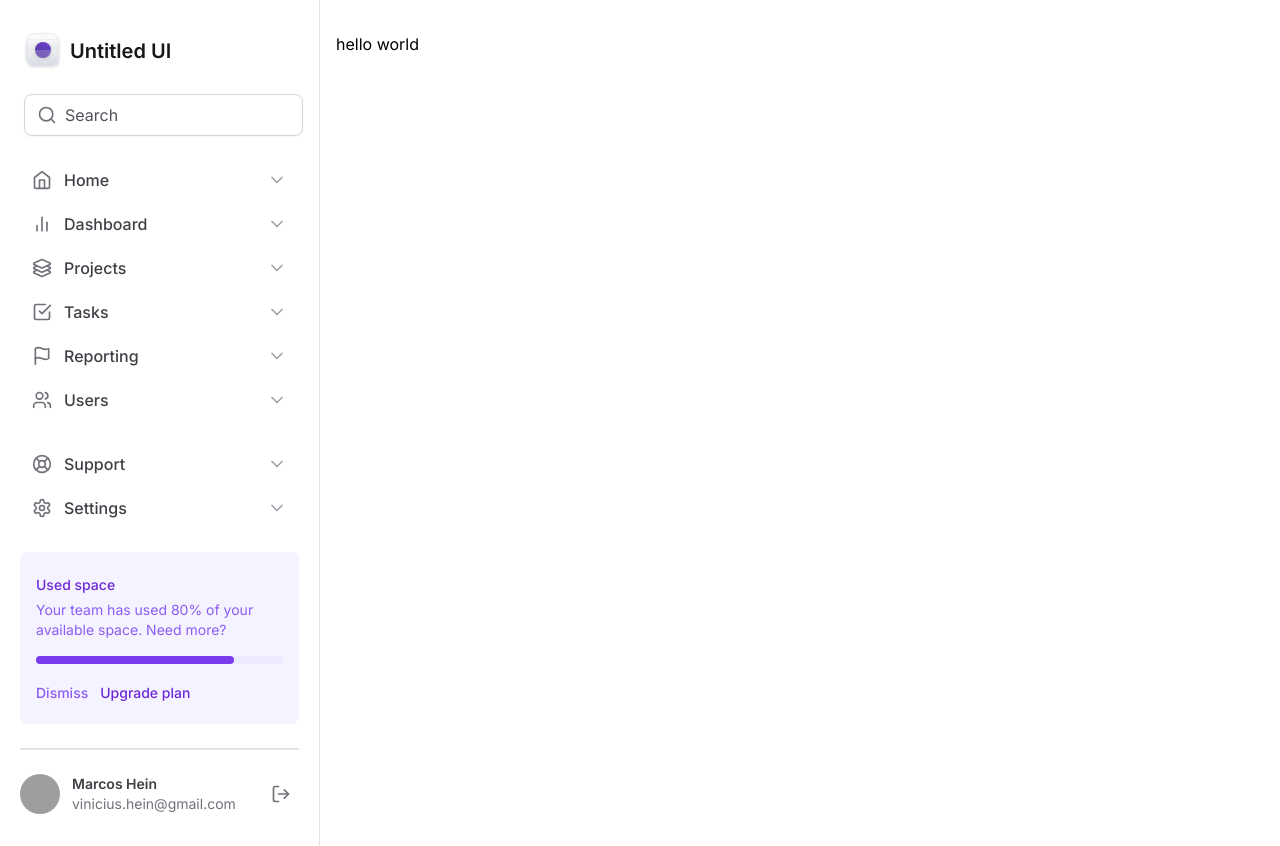
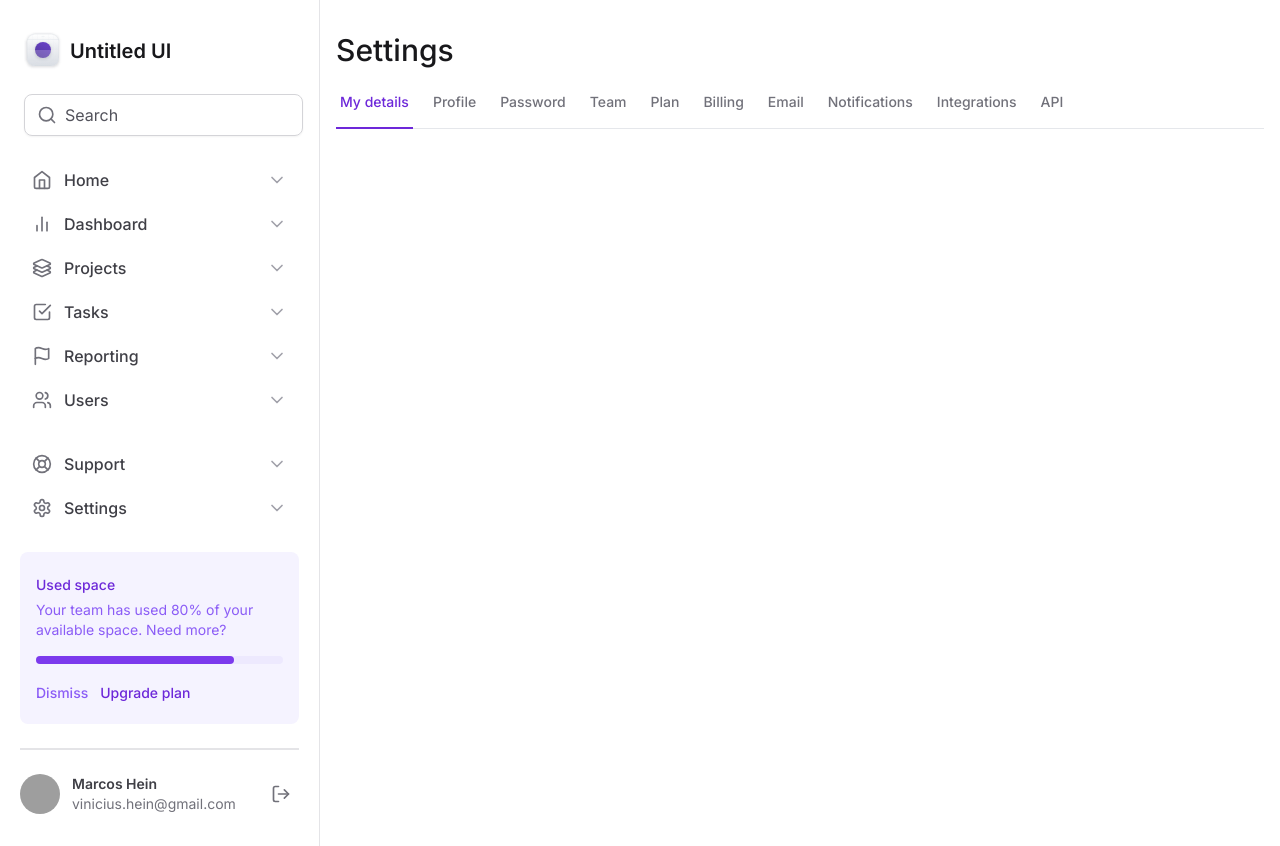
Before and after one commit to marcos-hein/tailwind-next, a Next.js app: page / in a window 1280 px wide. Built offline with nearby package versions, Linux system fonts and the light colour scheme; grey boxes are pictures that could not be loaded.

Commit message:
feat: create tabs

```diff
--- a/package.json
+++ b/package.json
@@ -9,6 +9,7 @@
     "lint": "next lint"
   },
   "dependencies": {
+    "@radix-ui/react-tabs": "^1.0.4",
     "lucide-react": "^0.291.0",
     "next": "14.0.0",
     "react": "^18",
--- a/src/app/page.tsx
+++ b/src/app/page.tsx
@@ -1,3 +1,10 @@
+import { SettingsTabs } from "../components/SettingsTabs";
+
 export default function Home() {
-  return <h1>hello world</h1>;
+  return (
+    <>
+      <h1 className="text-3xl font-medium text-zinc-900">Settings</h1>
+      <SettingsTabs />
+    </>
+  );
 }
--- /dev/null
+++ b/src/components/SettingsTabs/TabItem.tsx
@@ -0,0 +1,22 @@
+import * as Tabs from "@radix-ui/react-tabs";
+
+export interface TabItemProps {
+  value: string;
+  title: string;
+  isSelected?: boolean;
+}
+
+export function TabItem({ value, title, isSelected = false }: TabItemProps) {
+  return (
+    <Tabs.Trigger
+      value={value}
+      className="relative px-1 pb-4 text-sm font-medium text-zinc-500 hover:text-zinc-700 data-[state=active]:text-violet-700"
+    >
+      <span>{title}</span>
+
+      {isSelected && (
+        <div className="absolute -bottom-px left-0 right-0 h-0.5 bg-violet-700" />
+      )}
+    </Tabs.Trigger>
+  )
+}
--- /dev/null
+++ b/src/components/SettingsTabs/index.tsx
@@ -0,0 +1,25 @@
+"use client";
+
+import * as Tabs from "@radix-ui/react-tabs";
+import { TabItem } from "./TabItem";
+import { useState } from "react";
+
+export function SettingsTabs() {
+  const [currentTab, setCurrentTab] = useState("tab1");
+  return (
+    <Tabs.Root value={currentTab} onValueChange={setCurrentTab}>
+      <Tabs.List className="mt-6 flex w-full items-center gap-4 border-b border-zinc200">
+        <TabItem value="tab1" title="My details" isSelected={currentTab === 'tab1'} />
+        <TabItem value="tab2" title="Profile" isSelected={currentTab === 'tab2'} />
+        <TabItem value="tab3" title="Password" isSelected={currentTab === 'tab3'} />
+        <TabItem value="tab4" title="Team" isSelected={currentTab === 'tab4'} />
+        <TabItem value="tab5" title="Plan" isSelected={currentTab === 'tab5'} />
+        <TabItem value="tab6" title="Billing" isSelected={currentTab === 'tab6'} />
+        <TabItem value="tab7" title="Email" isSelected={currentTab === 'tab7'} />
+        <TabItem value="tab8" title="Notifications" isSelected={currentTab === 'tab8'} />
+        <TabItem value="tab9" title="Integrations" isSelected={currentTab === 'tab9'} />
+        <TabItem value="tab9" title="API" isSelected={currentTab === 'tab9'} />
+      </Tabs.List>
+    </Tabs.Root>
+  );
+}
```
Also changed, not shown: 1 other file (tests, documents, lock files or other folders).
